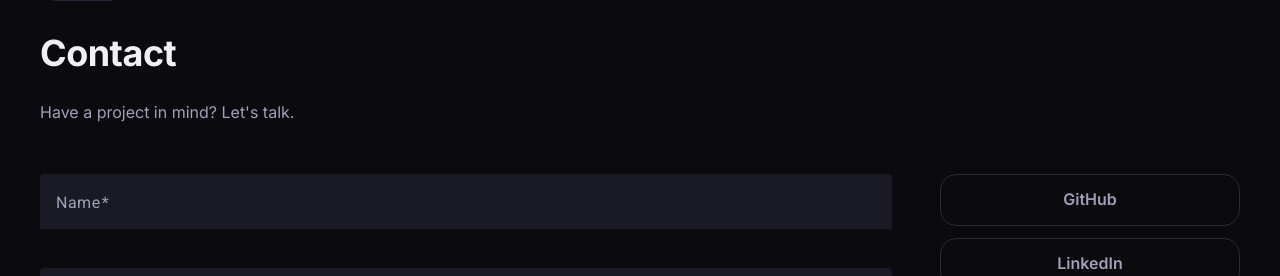
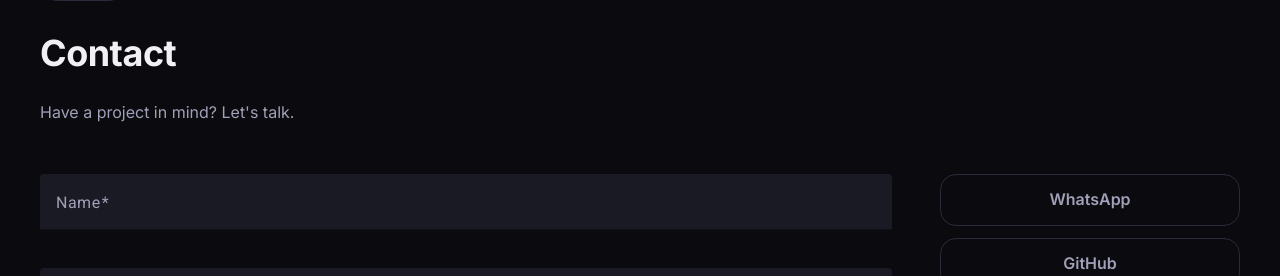
Before and after one commit to zseijas/portfolio, an Angular app: page / in a window 1280 px wide. Shown: the part 5822-6098 px from the top of the page. Built offline with nearby package versions, Linux system fonts and the light colour scheme.

Commit message:
Add WhatsApp button to contact socials
Co-Authored-By: Claude Code <noreply@anthropic.com>

```diff
--- a/src/app/components/contact/contact.component.html
+++ b/src/app/components/contact/contact.component.html
@@ -54,6 +54,9 @@
       </div>
 
       <div class="socials">
+        <a href="https://wa.me/584142401667" target="_blank" rel="noopener" class="social-link">
+          WhatsApp
+        </a>
         <a href="https://github.com/zseijas" target="_blank" rel="noopener" class="social-link">
           GitHub
         </a>
```
